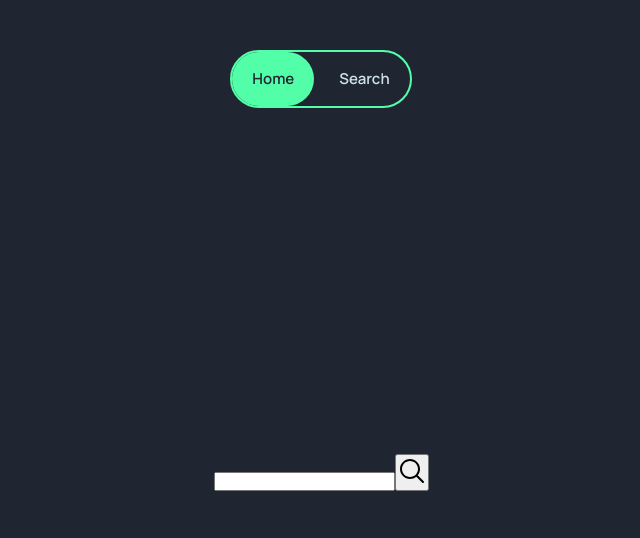
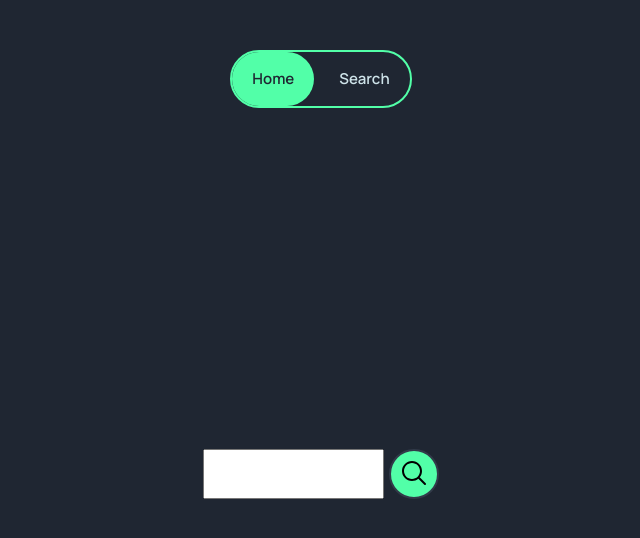
Before and after one commit to mhdafh7/advise-generator, a React (Vite) app: page /search in a window 1280 px wide. Shown: the top 538 px of the page, without its empty margins (319-959 px from the left). Built offline with nearby package versions, Linux system fonts and the light colour scheme.

Commit message:
search styles and few other fixed

```diff
--- a/src/styles/App.scss
+++ b/src/styles/App.scss
@@ -43,8 +43,8 @@ a {
                 padding-inline: 2rem;
                 text-align: center;
 
-                &:hover{
-                  text-decoration: underline
+                &:hover {
+                    text-decoration: underline;
                 }
 
                 &-active {
@@ -88,7 +88,8 @@ a {
                 margin: auto;
                 margin-bottom: 1.5rem;
             }
-            .divider-lg,.divider-md {
+            .divider-lg,
+            .divider-md {
                 margin-bottom: 3rem;
             }
             .dice {
@@ -115,5 +116,38 @@ a {
                 }
             }
         }
+        .search-container {
+            display: flex;
+            flex-direction: column;
+            align-items: center;
+            gap: 5rem;
+
+            .search {
+                display: flex;
+                gap: 0.5rem;
+                #advice-search {
+                    border: $neon-green 2px solid;
+                    background-color: $grayish-blue;
+                    color: $light-cyan;
+                    border-radius: 2rem;
+                    padding: 1rem;
+                    font-size: 1.5rem;
+
+                    &::placeholder {
+                        color: $light-cyan;
+                        opacity: 0.3;
+                    }
+                }
+                #search-btn {
+                    border: $dark-grayish-blue solid 2px;
+                    padding: 0.5rem;
+                    height: 5rem;
+                    width: 5rem;
+                    background-color: $neon-green;
+                    color: $grayish-blue;
+                    border-radius: 50%;
+                }
+            }
+        }
     }
 }
```
